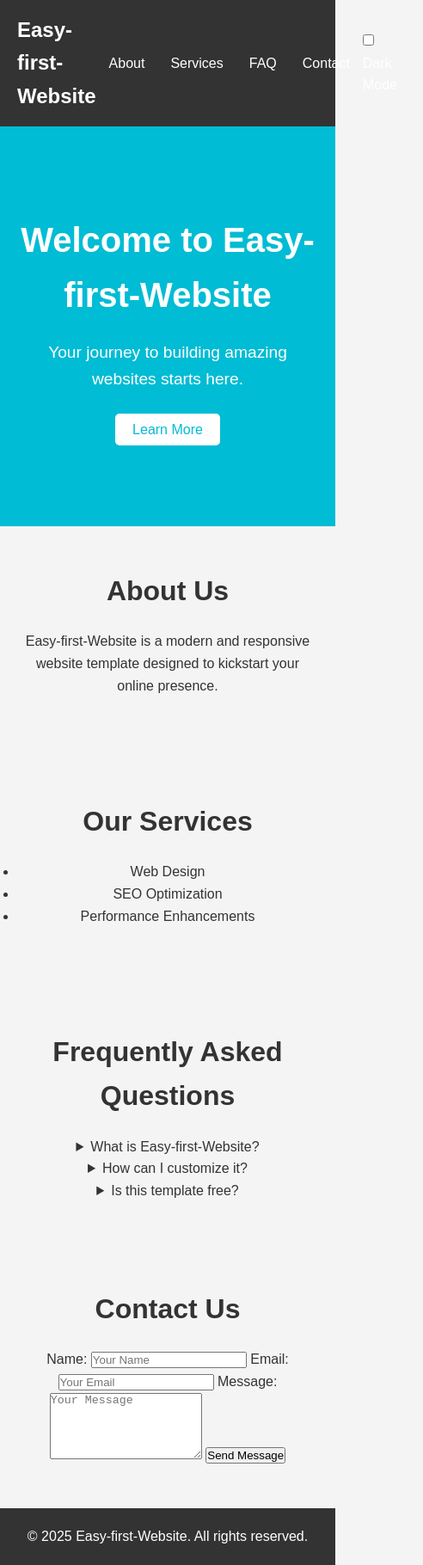
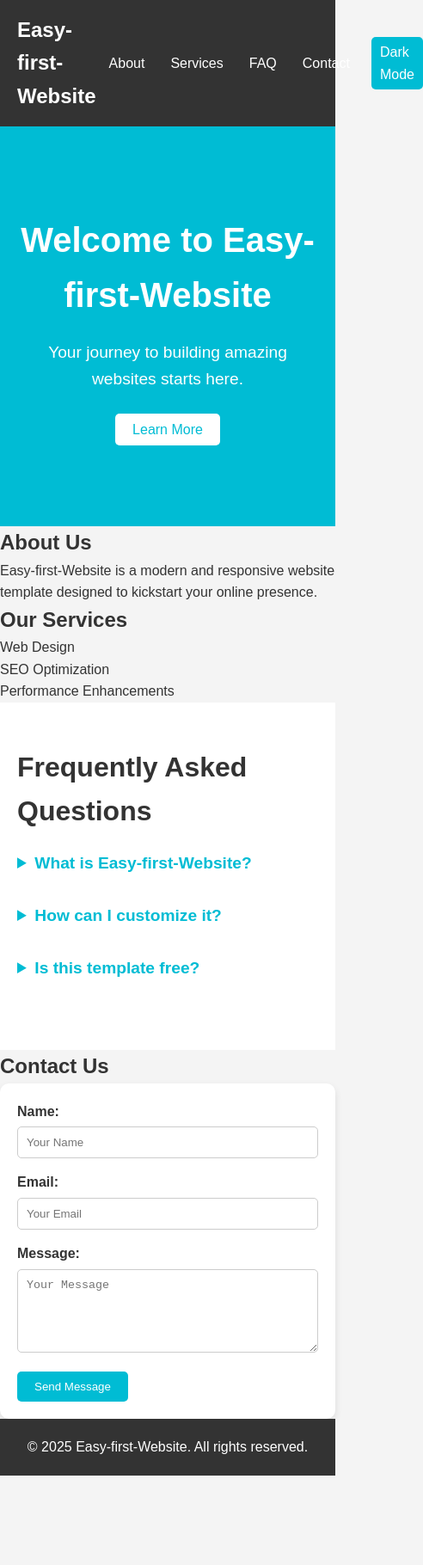
Before and after one commit to nstaats10/Easy-first-Website, a plain HTML site: page index.html in a window 390 px wide. Shown: the whole page at 86% size, 492 px wide, since content can reach past the window. After the commit the page ends 1716 px from the top, so only its background shows below. Drawn offline with Linux system fonts and the light colour scheme.

Commit message:
Update style.css

```diff
--- a/style.css
+++ b/style.css
@@ -5,19 +5,32 @@
     box-sizing: border-box;
 }
 
-/* Body Styling */
 body {
     font-family: Arial, sans-serif;
     line-height: 1.6;
-    color: #333;
-    background-color: #f4f4f4;
+    color: var(--text-color, #333);
+    background-color: var(--bg-color, #f4f4f4);
+    transition: background-color 0.3s, color 0.3s;
 }
 
-/* Header Styling */
+/* Dark Mode Variables */
+body.dark-mode {
+    --bg-color: #121212;
+    --text-color: #e0e0e0;
+}
+
+/* Header Styles */
 header {
     background: #333;
     color: #fff;
     padding: 1rem 0;
+}
+
+.sticky-nav {
+    position: sticky;
+    top: 0;
+    background: #333;
+    z-index: 1000;
 }
 
 header nav {
@@ -53,6 +66,31 @@ header .nav-links a:hover {
     color: #00bcd4;
 }
 
+/* Dark Mode Toggle */
+.dark-mode-toggle {
+    display: flex;
+    align-items: center;
+    cursor: pointer;
+}
+
+.dark-mode-toggle input {
+    display: none;
+}
+
+.dark-mode-toggle .toggle-label {
+    background: #00bcd4;
+    color: #fff;
+    border-radius: 5px;
+    padding: 5px 10px;
+    margin-left: 10px;
+    cursor: pointer;
+    transition: background 0.3s;
+}
+
+.dark-mode-toggle input:checked + .toggle-label {
+    background: #0097a7;
+}
+
 /* Hero Section */
 #hero {
     text-align: center;
@@ -84,23 +122,74 @@ header .nav-links a:hover {
     background: #f4f4f4;
 }
 
-/* Section Styling */
-section {
+/* FAQ Section */
+#faq {
     padding: 50px 20px;
-    text-align: center;
+    background: #fff;
 }
 
-section h2 {
+#faq h2 {
     font-size: 2rem;
     margin-bottom: 20px;
 }
 
-section p, section ul {
-    font-size: 1rem;
+details {
     margin-bottom: 20px;
+    cursor: pointer;
 }
 
-/* Footer Styling */
+summary {
+    font-size: 1.2rem;
+    font-weight: bold;
+    color: #00bcd4;
+    margin-bottom: 10px;
+}
+
+details p {
+    margin-top: 10px;
+    color: #333;
+}
+
+/* Contact Section */
+#contact form {
+    max-width: 500px;
+    margin: auto;
+    background: #fff;
+    padding: 20px;
+    border-radius: 10px;
+    box-shadow: 0 4px 8px rgba(0, 0, 0, 0.1);
+}
+
+#contact label {
+    display: block;
+    margin-bottom: 5px;
+    font-weight: bold;
+}
+
+#contact input, #contact textarea {
+    width: 100%;
+    margin-bottom: 15px;
+    padding: 10px;
+    border: 1px solid #ccc;
+    border-radius: 5px;
+}
+
+#contact button {
+    display: block;
+    background: #00bcd4;
+    color: #fff;
+    padding: 10px 20px;
+    border: none;
+    border-radius: 5px;
+    cursor: pointer;
+    transition: background 0.3s;
+}
+
+#contact button:hover {
+    background: #0097a7;
+}
+
+/* Footer */
 footer {
     text-align: center;
     padding: 20px;
```
